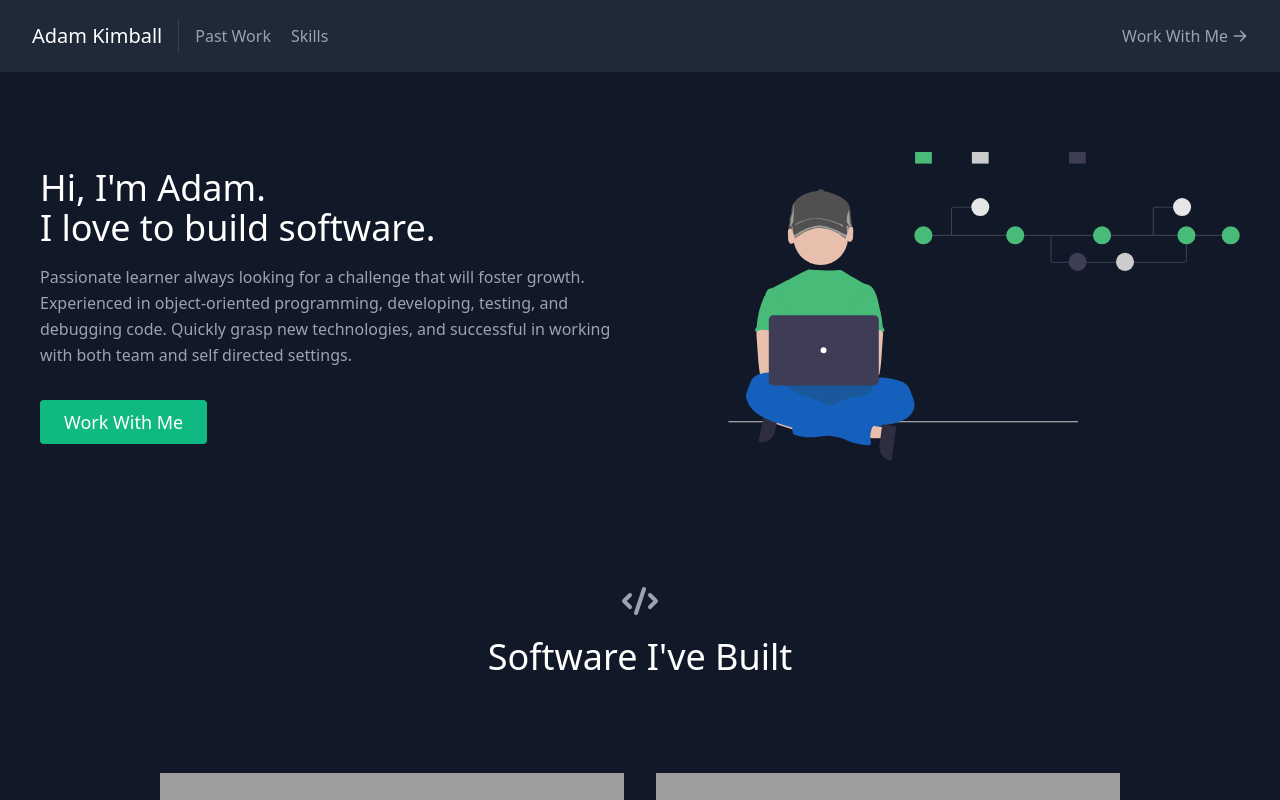
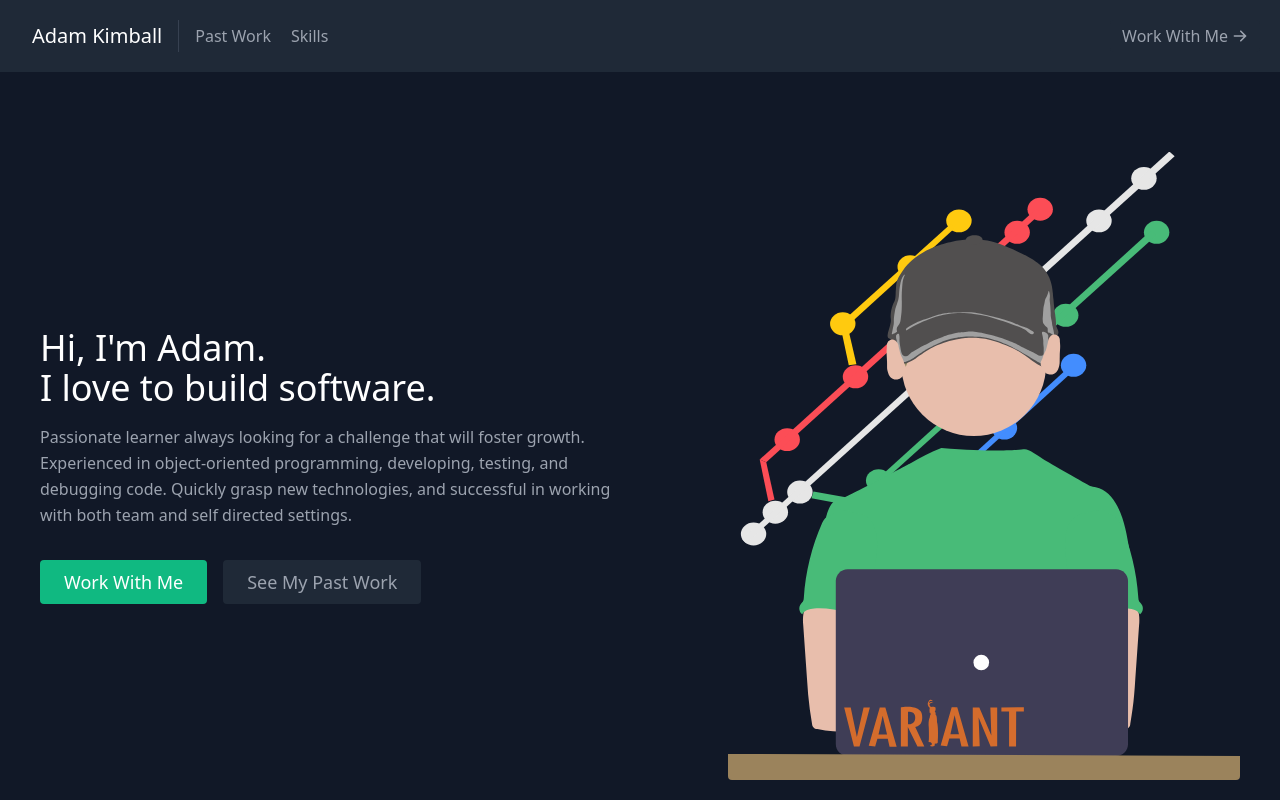
Before and after one commit to adamckimball/my-portfolio, a React (Create React App) app: page / in a window 1280 px wide. Shown: the top 800 px of the page. Built offline with nearby package versions, Linux system fonts and the light colour scheme; grey boxes are pictures that could not be loaded.

Commit message:
Create summary and about sections

```diff
--- a/src/App.js
+++ b/src/App.js
@@ -1,16 +1,18 @@
 import React from "react";
 
-import About from "./components/About";
+import Summary from "./components/Summary";
 import Contact from "./components/Contact";
 import Navbar from "./components/Navbar";
 import Projects from "./components/Projects";
 import Skills from "./components/Skills";
+// import About from "./components/About";
 
 export default function App() {
   return (
     <main className="text-gray-400 bg-gray-900 body-font">
       <Navbar />
-      <About />
+      <Summary />
+      {/* <About /> */}
       <Projects />
       <Skills />
       <Contact />
--- a/src/components/About.jsx
+++ b/src/components/About.jsx
@@ -1,41 +1,24 @@
 import React from 'react';
+import { UserCircleIcon } from '@heroicons/react/solid';
 
 export default function About() {
   return (
     <section id="about">
-      <div className="container mx-auto flex px-10 py-20 md:flex-row flex-col items-center">
-        <div className="lg:flex-grow md:w-1/2 lg:pr-24 md:pr-16 flex flex-col md:items-start md:text-left mb-16 md:mb-0 items-center text-center">
-          <h1 className="title-font sm:text-4xl text-3xl mb-4 font-medium text-white">
-            Hi, I'm Adam.
-            <br className="hidden lg:inline-block" />I love to build software.
+      <div className="container px-5 py-10 mx-auto text-center lg:px-40">
+        <div className="flex flex-col w-full mb-20">
+          <UserCircleIcon className="mx-auto inline-block w-10 mb-4" />
+          <h1 className="sm:text-4xl text-3xl font-medium title-font mb-4 text-white">
+            About Me
           </h1>
-          <p className="mb-8 leading-relaxed">
-            Passionate learner always looking for a challenge
-            that will foster growth. Experienced in object-oriented
-            programming, developing, testing, and debugging code.
-            Quickly grasp new technologies,
-            and successful in working with both team and self directed settings.
+          <p className="lg:w-2/3 mx-auto leading-relaxed text-base">
+            I am awesome
           </p>
-          <div className="flex justify-center">
-            <a
-              href="#contact"
-              className="inline-flex text-white bg-green-500 border-0 py-2 px-6 focus:outline-none hover:bg-green-600 rounded text-lg"
-            >
-              Work With Me
-            </a>
-            {/* <a
-              href="#projects"
-              className="ml-4 inline-flex text-gray-400 bg-gray-800 border-0 py-2 px-6 focus:outline-none hover:bg-gray-700 hover:text-white rounded text-lg"
-            >
-              See My Past Work
-            </a> */}
-          </div>
         </div>
         <div className="lg:max-w-lg lg:w-full md:w-1/2 w-5/6">
           <img
-            className="object-cover object-center rounded"
-            alt="hero"
-            src="./coding.svg"
+            className="w-1/2 h-1/2 rounded-full mx-auto"
+            alt="profile_image"
+            src="./profile_image.jpeg"
           />
         </div>
       </div>
--- /dev/null
+++ b/src/components/Summary.jsx
@@ -0,0 +1,44 @@
+import React from 'react';
+
+export default function Summary() {
+  return (
+    <section id="about">
+      <div className="container mx-auto flex px-10 py-20 md:flex-row flex-col items-center">
+        <div className="lg:flex-grow md:w-1/2 lg:pr-24 md:pr-16 flex flex-col md:items-start md:text-left mb-16 md:mb-0 items-center text-center">
+          <h1 className="title-font sm:text-4xl text-3xl mb-4 font-medium text-white">
+            Hi, I'm Adam.
+            <br className="hidden lg:inline-block" /> I love to build software.
+          </h1>
+          <p className="mb-8 leading-relaxed">
+            Passionate learner always looking for a challenge
+            that will foster growth. Experienced in object-oriented
+            programming, developing, testing, and debugging code.
+            Quickly grasp new technologies,
+            and successful in working with both team and self directed settings.
+          </p>
+          <div className="flex justify-center">
+            <a
+              href="#contact"
+              className="inline-flex text-white bg-green-500 border-0 py-2 px-6 focus:outline-none hover:bg-green-600 rounded text-lg"
+            >
+              Work With Me
+            </a>
+            <a
+              href="#projects"
+              className="ml-4 inline-flex text-gray-400 bg-gray-800 border-0 py-2 px-6 focus:outline-none hover:bg-gray-700 hover:text-white rounded text-lg"
+            >
+              See My Past Work
+            </a>
+          </div>
+        </div>
+        <div className="lg:max-w-lg lg:w-full md:w-1/2 w-5/6">
+          <img
+            className="object-cover object-center rounded"
+            alt="hero"
+            src="./coding.svg"
+          />
+        </div>
+      </div>
+    </section>
+  );
+}
```
Also changed, not shown: public/coding.svg, public/profile_image.jpeg (added).
